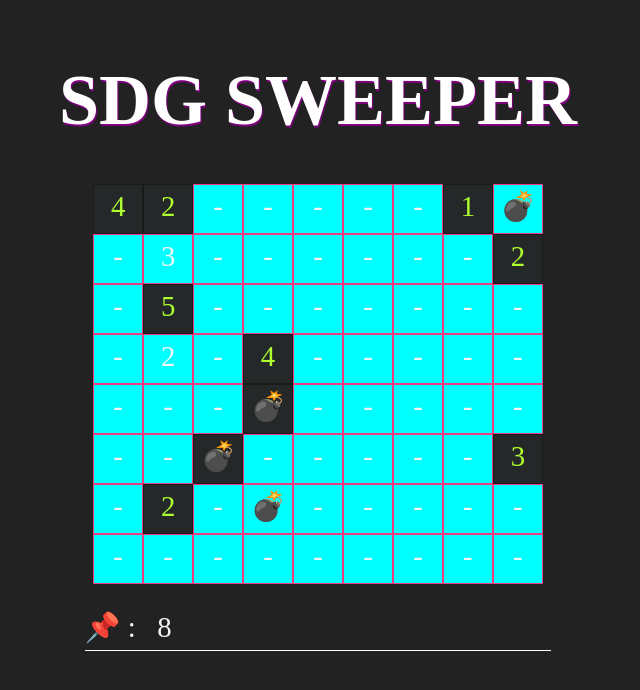
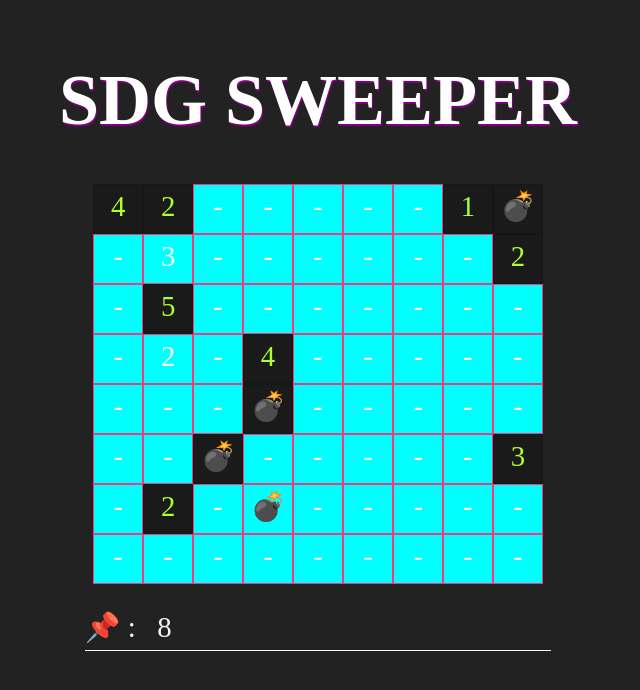
Before and after one commit to TatyCat/sweeper, a React (Create React App) app: page / in a window 1280 px wide. Shown: the top 690 px of the page, without its empty margins (322-962 px from the left). Built offline with nearby package versions, Linux system fonts and the light colour scheme; a web font is replaced by a local one.

Commit message:
adjusted colors before starting dynamc data addition

```diff
--- a/src/components/GameBoard.js
+++ b/src/components/GameBoard.js
@@ -13,7 +13,7 @@ class GameBoard extends Component {
           <td> {" - "}</td>
           <td> {" - "}</td>
           <td className="boom"> {" 1 "}</td>
-          <td> {" 💣 "}</td>
+          <td className="boom"> {" 💣 "}</td>
         </tr>
         <tr>
           <td> {" - "}</td>
--- a/src/index.css
+++ b/src/index.css
@@ -60,7 +60,7 @@ p {
 }
 
 .boom {
-  background-color: rgba(39, 43, 43, 0.699);
+  background-color: rgba(23, 24, 24, 0.699);
   color: greenyellow;
-  border: 1.5px rgb(26, 25, 25) solid;
+  border: 1.5px rgb(22, 22, 22) solid;
 }
```
